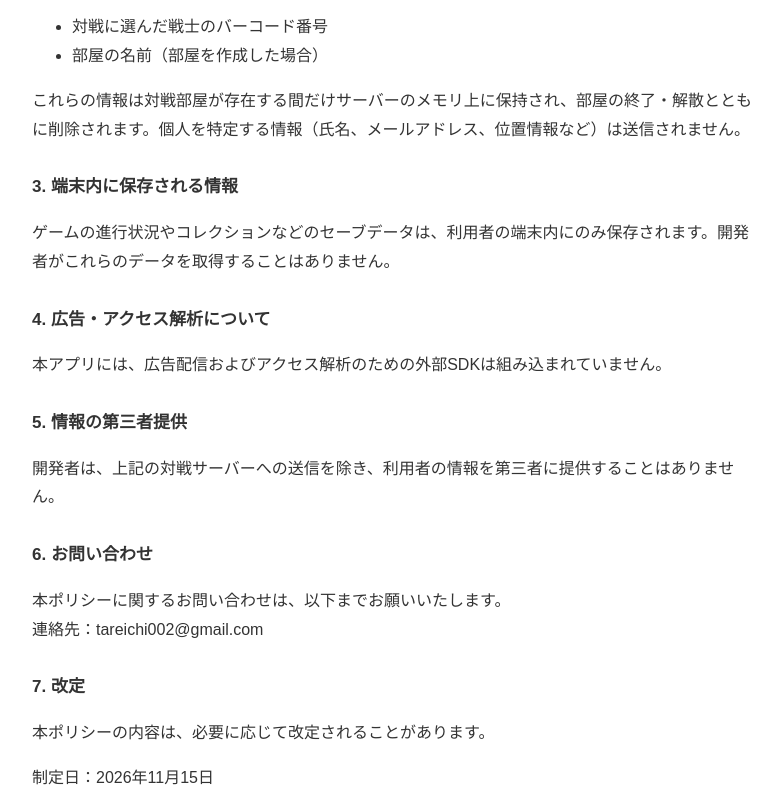
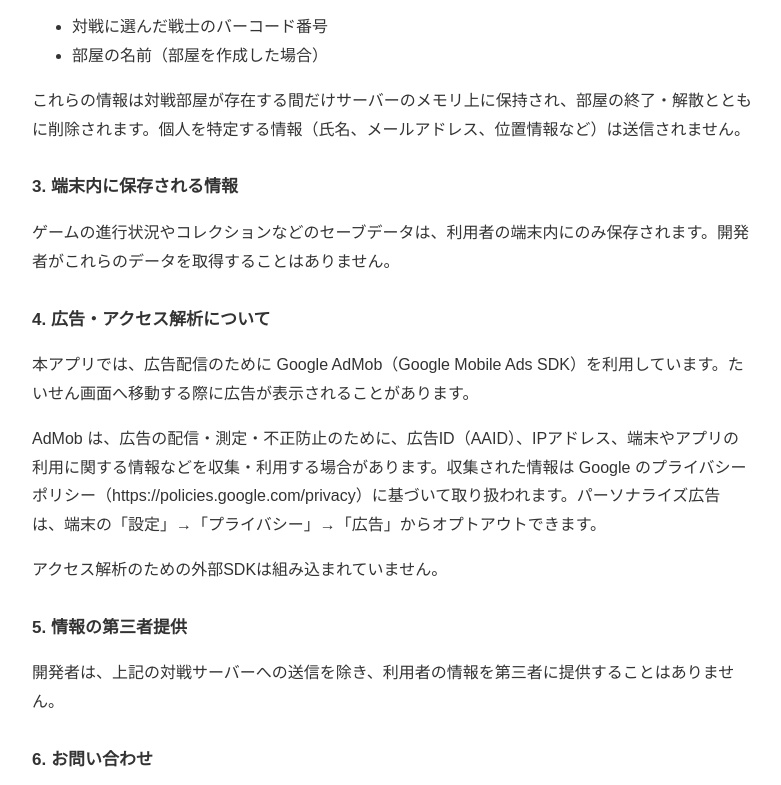
Before and after one commit to pdmjum-droid/tora-barcode-battle-server, a website: page privacy-policy.html in a window 1280 px wide. Shown: the part 419-1204 px from the top of the page, without its empty margins (248-1029 px from the left). Drawn offline with Linux system fonts and the light colour scheme.

Commit message:
Add files via upload

```diff
--- a/privacy-policy.html
+++ b/privacy-policy.html
@@ -28,7 +28,9 @@ h1 { font-size: 22px;} h2 { font-size: 17px; margin-top: 28px;}
 <p>ゲームの進行状況やコレクションなどのセーブデータは、利用者の端末内にのみ保存されます。開発者がこれらのデータを取得することはありません。</p>
 
 <h2>4. 広告・アクセス解析について</h2>
-<p>本アプリには、広告配信およびアクセス解析のための外部SDKは組み込まれていません。</p>
+<p>本アプリでは、広告配信のために Google AdMob（Google Mobile Ads SDK）を利用しています。たいせん画面へ移動する際に広告が表示されることがあります。</p>
+<p>AdMob は、広告の配信・測定・不正防止のために、広告ID（AAID）、IPアドレス、端末やアプリの利用に関する情報などを収集・利用する場合があります。収集された情報は Google のプライバシーポリシー（https://policies.google.com/privacy）に基づいて取り扱われます。パーソナライズ広告は、端末の「設定」→「プライバシー」→「広告」からオプトアウトできます。</p>
+<p>アクセス解析のための外部SDKは組み込まれていません。</p>
 
 <h2>5. 情報の第三者提供</h2>
 <p>開発者は、上記の対戦サーバーへの送信を除き、利用者の情報を第三者に提供することはありません。</p>
```
